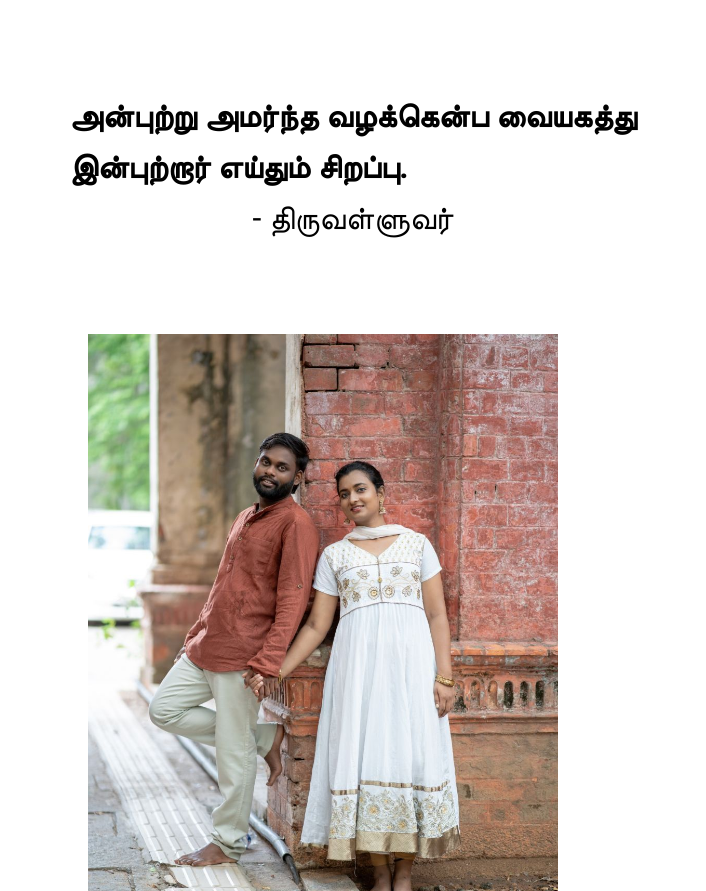
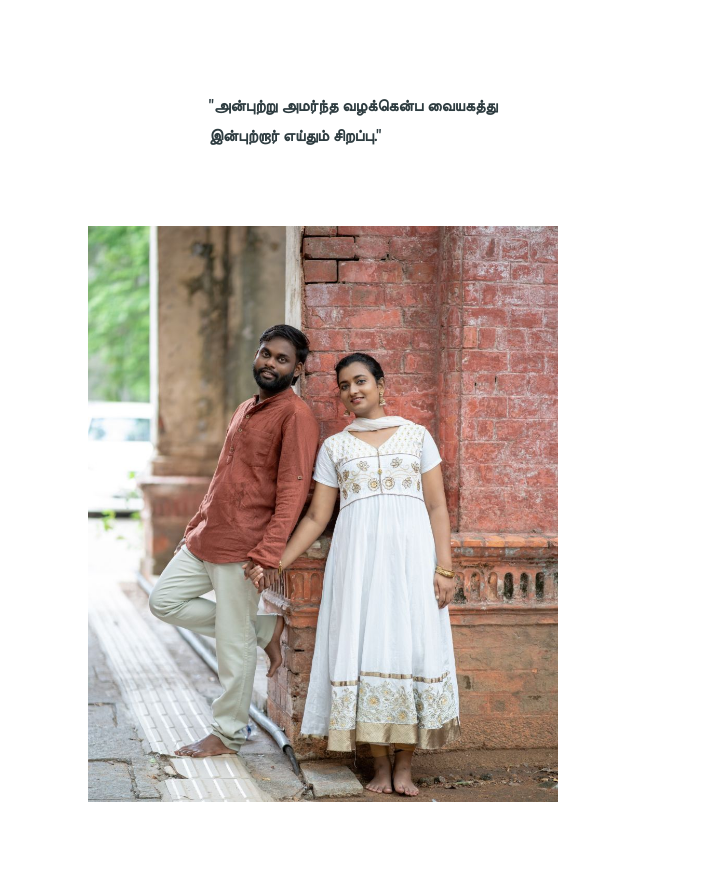
Before and after one commit to Amirthavarshniptr/wed-master, a plain HTML site: page index.html in a window 1280 px wide. Shown: the part 2568-3459 px from the top of the page, without its empty margins (287-993 px from the left). Drawn offline with nearby package versions, Linux system fonts and the light colour scheme.

Commit message:
Update index.html

```diff
--- a/index.html
+++ b/index.html
@@ -150,23 +150,18 @@
                     </div>
                 </div>
             </div>
-                <div class="row justify-content-center">
-                    <div class="col-lg-8 px-4 text-center mx-auto">
-                        <div class="story-details py-4">
-                            <p style="color: black; font-weight: bold; font-size: clamp(1.2rem, 2.5vw, 2rem); line-height: 1.6; max-width: max-content; margin: 0 auto;">
-                                <span style="white-space: nowrap; display: block; text-align: center;">
-                                    அன்புற்று அமர்ந்த வழக்கென்ப வையகத்து
-                                </span>
-                                <span style="white-space: nowrap; display: block; text-align: left;">
-                                    இன்புற்றார் எய்தும் சிறப்பு.
-                                </span>
-                            </p>
-                            <p style="color: black; font-size: clamp(1.2rem, 2.5vw, 2rem); line-height: 1.6;">
-                                - திருவள்ளுவர்
+            <div class="row justify-content-center">
+                <div class="col-lg-8 px-4 text-center mx-auto">
+                    <div class="story-details py-4">
+                        <div style="display: inline-block; text-align: left; font-size: clamp(1rem, 2vw, 1.5rem); line-height: 1.6; color: black; font-weight: bold;">
+                            <p style="margin: 0;"> <strong>
+                                "அன்புற்று அமர்ந்த வழக்கென்ப வையகத்து<br>
+                                இன்புற்றார் எய்தும் சிறப்பு."</strong>
                             </p>
                         </div>
                     </div>
                 </div>
+            </div>
                 <div class="row justify-content-center">
                     <div class="col-lg-5">
                         <div class="story-img">
```
